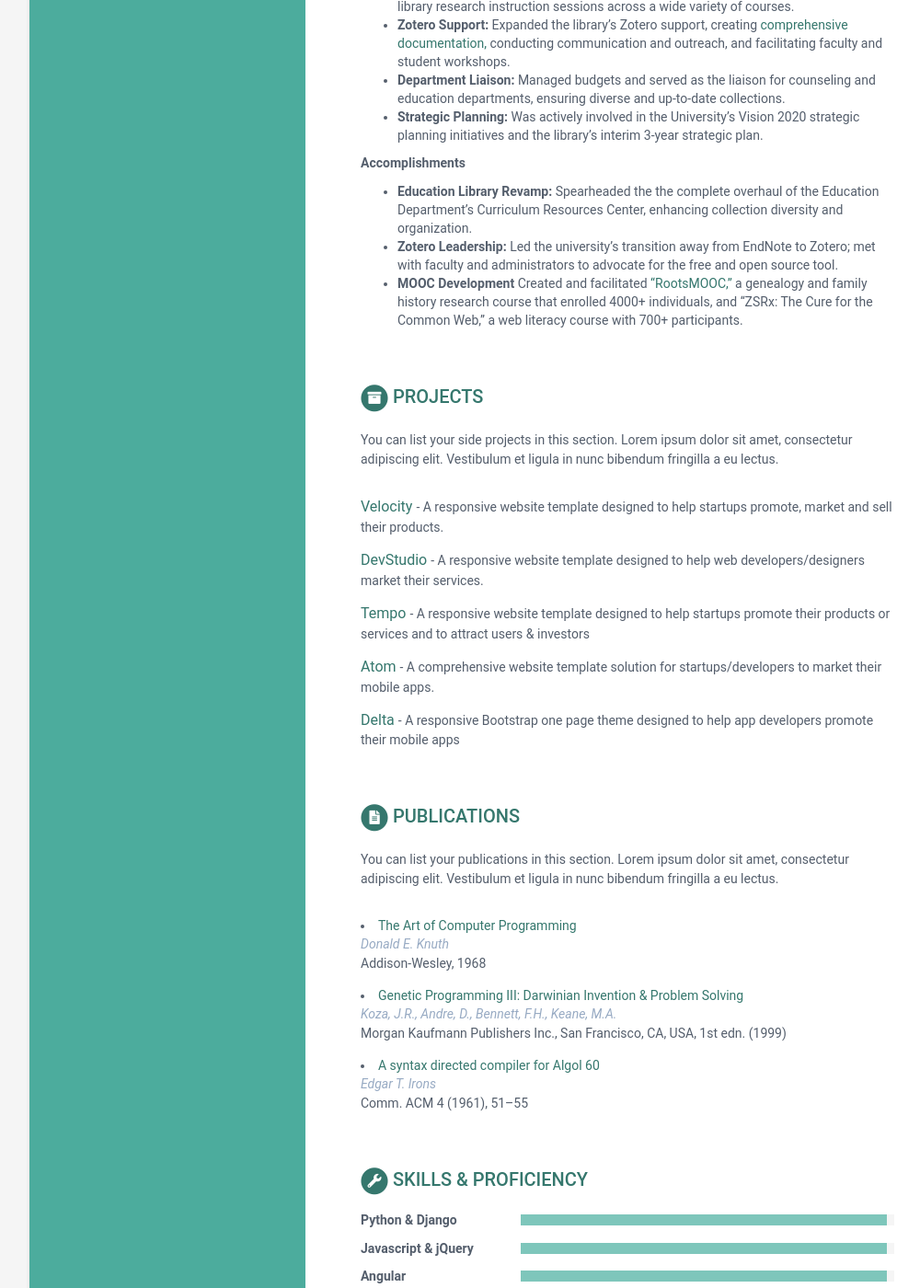
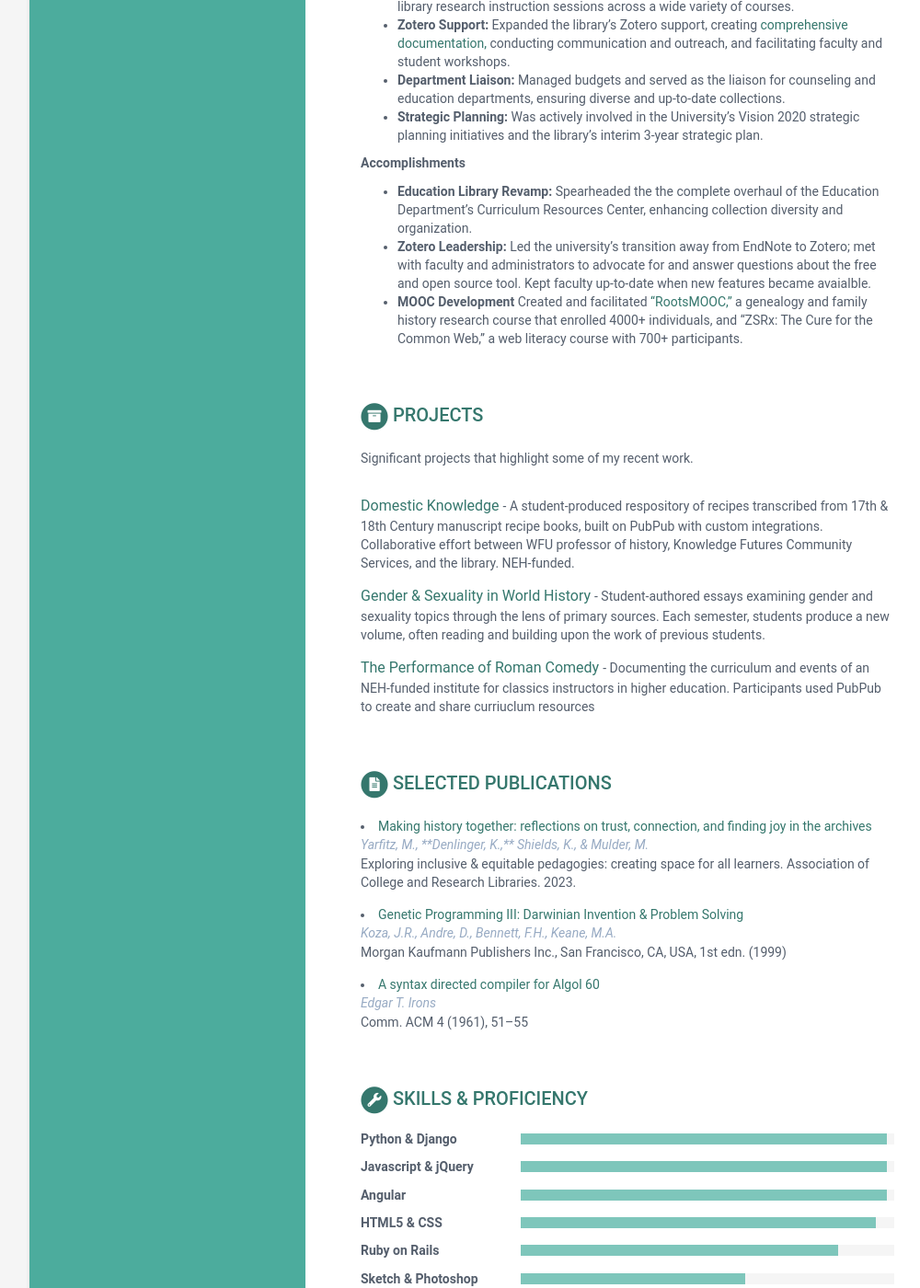
Before and after one commit to kyledenlinger/kyledenlinger.github.io, a Jekyll site: the page built from index.html, in a window 1280 px wide and 1400 px high, scrolled down 1274 px. Shown: the whole window at 92% size, without its empty margins (108-1108 px from the left). Built offline with Jekyll 4.4.1, drawn with Linux system fonts in a browser that asks for light colours; some of the changed text lies outside the part shown.

Commit message:
publications

```diff
--- a/_data/data.yml
+++ b/_data/data.yml
@@ -69,7 +69,7 @@ experiences:
         details: |
          As a key member of a specialized team, I spearhead initiatives in digital classroom publications and Open Educational Resources (OER), driving campus-wide digital scholarship and digital humanities engagement.
         responsibilities: |
-          **Core Responsibilities:**
+          **Core Responsibilities**
           - **Digital Project Collaboration:** Partner with faculty to implement digital publishing and OER in classes, prioritizing accessibility, copyright, and privacy.
           - **Project Management:** Draft and oversee project charters and documentation, aligning goals, timelines, and stakeholder capacity for efficient project completion.
           - **Technical Development:** Design wireframes, prototypes, and custom site templates; collaborate with developers for bespoke integrations.
@@ -87,7 +87,7 @@ experiences:
         details: |
           As eLearning Librarian, I played a pivotal role in enhancing the university's online and blended learning experiences.
         responsibilities: |
-          **Core Responsibilities:**
+          **Core Responsibilities**
           - **Online Course Development:** Collaborated with faculty and staff to design and support blended and fully online courses.
           - **Instructional Roles:** Taught fully-online sections of “LIB100: Academic Research & Information Issues” and integrated open pedagogical practices, including student-directed projects and ungrading.
           - **Resource Development:** Created and managed online learning objects to support library instruction.
@@ -98,7 +98,7 @@ experiences:
         accomplishments: |
           **Accomplishments**
           - **Education Library Revamp:** Spearheaded the the complete overhaul of the Education Department's Curriculum Resources Center, enhancing collection diversity and organization.
-          - **Zotero Leadership:** Led the university's transition away from EndNote to Zotero; met with faculty and administrators to advocate for the free and open source tool.
+          - **Zotero Leadership:** Led the university's transition away from EndNote to Zotero; met with faculty and administrators to advocate for and answer questions about the free and open source tool. Kept faculty up-to-date when new features became avaialble.
           - **MOOC Development** Created and facilitated ["RootsMOOC,"](https://canvas.instructure.com/courses/951533) a genealogy and family history research course that enrolled 4000+ individuals, and "ZSRx: The Cure for the Common Web," a web literacy course with 700+ participants.
 
 
@@ -136,41 +136,31 @@ experiences:
 projects:
     title: Projects
     intro: >
-      You can list your side projects in this
-      section. Lorem ipsum dolor sit amet, consectetur adipiscing elit.
-      Vestibulum et ligula in nunc bibendum fringilla a eu lectus.
+      Significant projects that highlight some of my recent work.
     assignments:
-      - title: Velocity
-        link: "#hook"
-        tagline: "A responsive website template designed to help startups promote, market and sell their products."
+      - title: Domestic Knowledge
+        link: "https://domesticknowledge.pubpub.org/"
+        tagline: "A student-produced respository of recipes transcribed from 17th & 18th Century manuscript recipe books, built on PubPub with custom integrations. Collaborative effort between WFU professor of history, Knowledge Futures Community Services, and the library. NEH-funded."
 
-      - title: DevStudio
-        link: "#"
-        tagline: "A responsive website template designed to help web developers/designers market their services."
+      - title: Gender & Sexuality in World History
+        link: "https://genderhistory.pubpub.org/"
+        tagline: "Student-authored essays examining gender and sexuality topics through the lens of primary sources. Each semester, students produce a new volume, often reading and building upon the work of previous students."
 
-      - title: Tempo
-        link: "#"
-        tagline: "A responsive website template designed to help startups promote their products or services and to attract users &amp; investors"
-
-      - title: Atom
-        link: "#"
-        tagline: "A comprehensive website template solution for startups/developers to market their mobile apps."
-
-      - title: Delta
-        link: "#"
-        tagline: "A responsive Bootstrap one page theme designed to help app developers promote their mobile apps"
+      - title: The Performance of Roman Comedy
+        link: "https://romancomedy.pubpub.org/"
+        tagline: "Documenting the curriculum and events of an NEH-funded institute for classics instructors in higher education. Participants used PubPub to create and share curriuclum resources"
 
 publications:
-    title: Publications
-    intro: |
-      You can list your publications in this section. Lorem ipsum dolor sit
-      amet, consectetur adipiscing elit. Vestibulum et ligula in nunc
-      bibendum fringilla a eu lectus.
+    title: Selected Publications
+    #intro: |
+      #You can list your publications in this section. Lorem ipsum dolor sit
+     # amet, consectetur adipiscing elit. Vestibulum et ligula in nunc
+      #bibendum fringilla a eu lectus.
     papers:
-      - title: The Art of Computer Programming
-        link: "#"
-        authors: Donald E. Knuth
-        conference: Addison-Wesley, 1968
+      - title: "Making history together: reflections on trust, connection, and finding joy in the archives"
+        link: "https://osf.io/cjnbd/"
+        authors: Yarfitz, M., **Denlinger, K.,** Shields, K., & Mulder, M.
+        conference: "Exploring inclusive & equitable pedagogies: creating space for all learners. Association of College and Research Libraries. 2023."
 
       - title: "Genetic Programming III: Darwinian Invention &amp; Problem Solving"
         link: "#"
```
